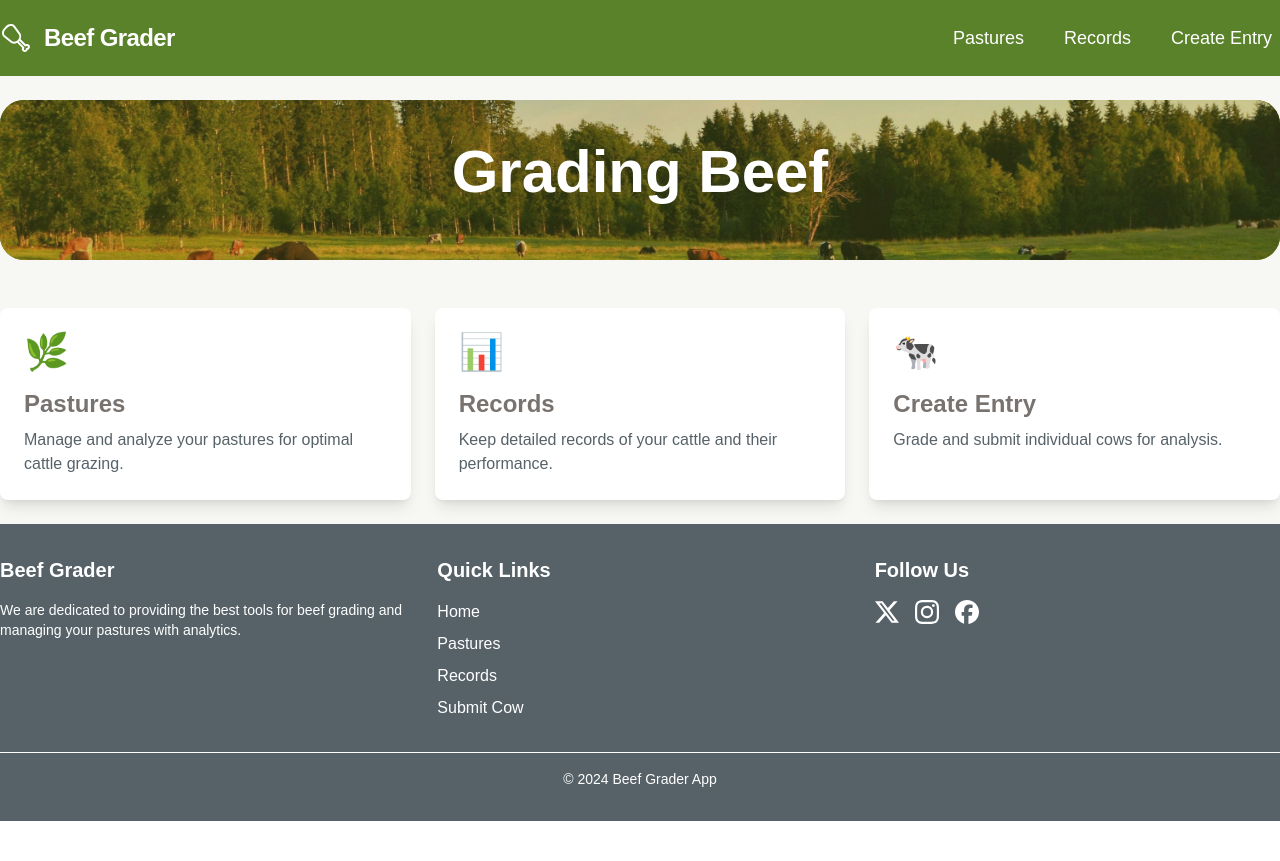
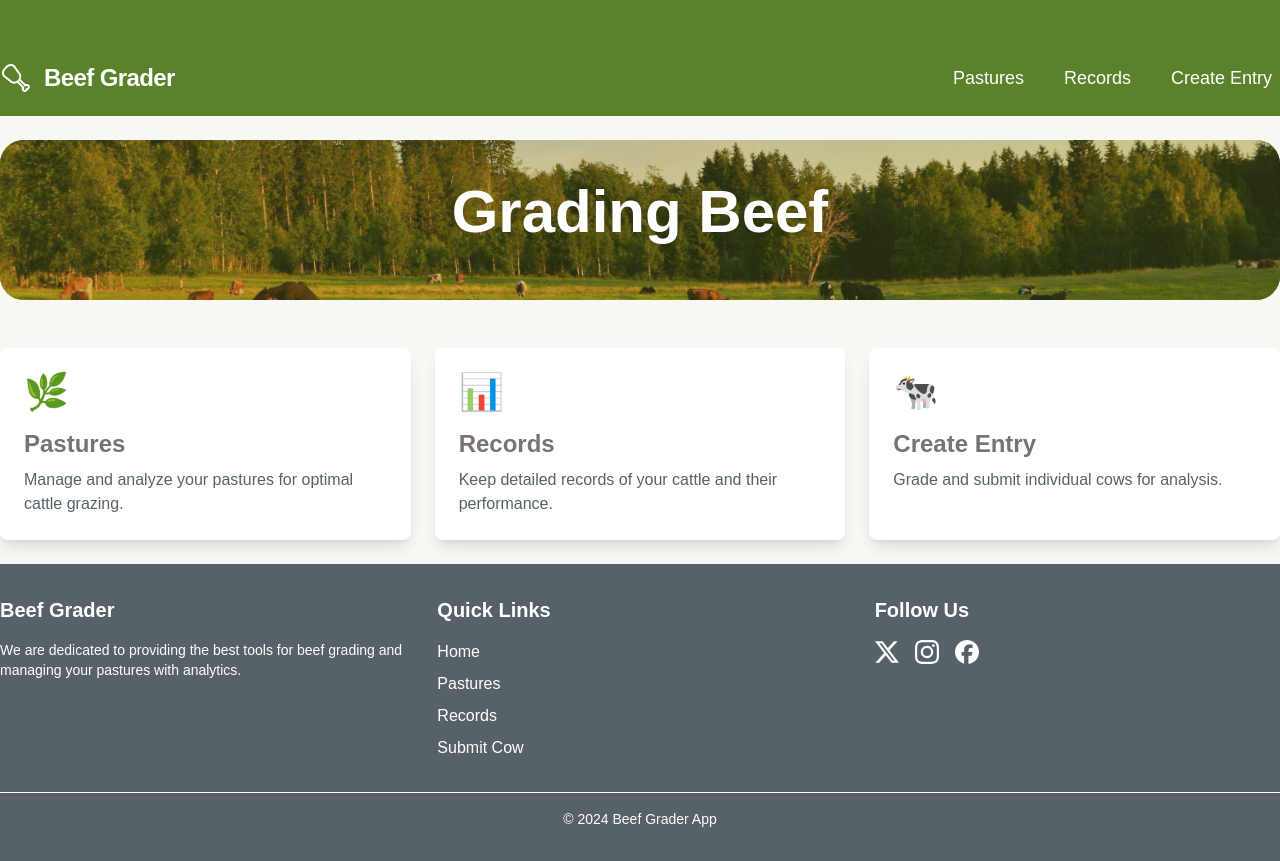
Before and after one commit to Evan-Wibben/beef-grader, a Next.js app in the folder beef-grader/: page / in a window 1280 px wide. Before the commit the page ends 821 px from the top, so only its background shows below. Built offline with nearby package versions, Linux system fonts and the light colour scheme.

Commit message:
clean up

```diff
--- a/beef-grader/src/app/components/Navigation.tsx
+++ b/beef-grader/src/app/components/Navigation.tsx
@@ -38,7 +38,7 @@ const Navigation: React.FC = () => {
     };
 
     return (
-        <nav className="bg-brandGreen text-white shadow-lg">
+        <nav className="bg-brandGreen text-white shadow-lg pt-10">
             <div className="block-container py-4">
                 <div className="flex justify-between items-center">
                     <Link href="/" className="flex items-center space-x-3">
```
Also changed, not shown: 1 other file (tests, documents, lock files or other folders).
